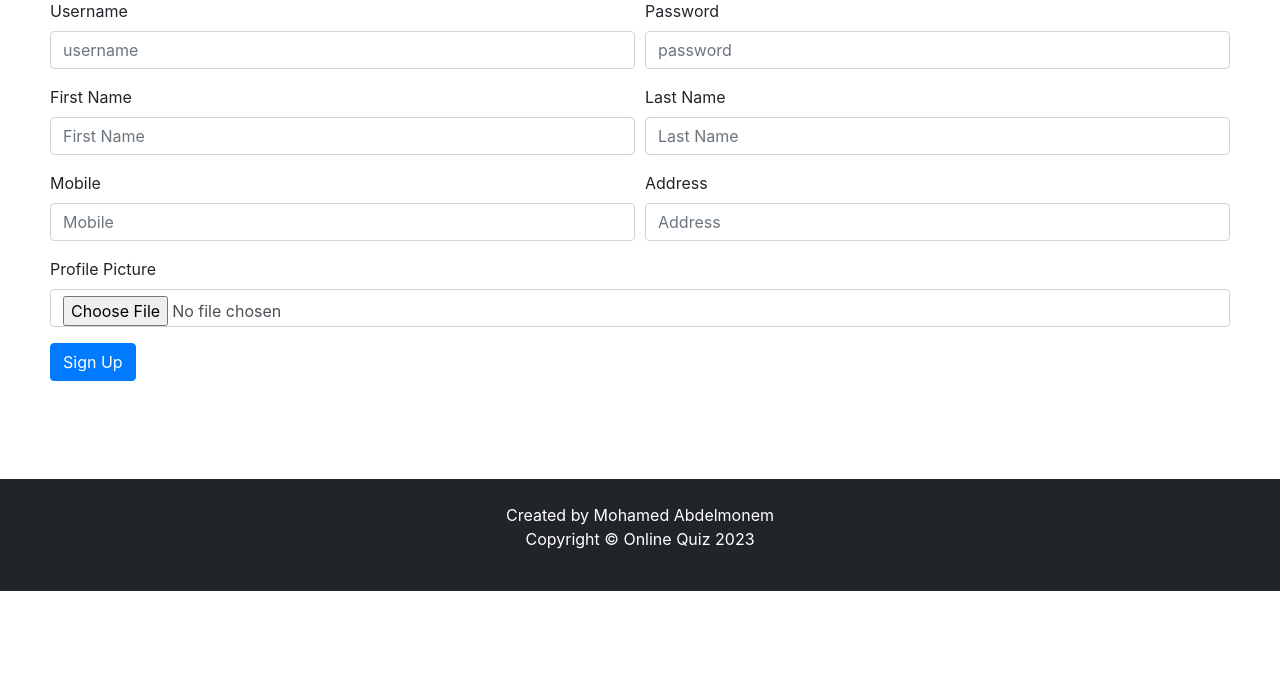
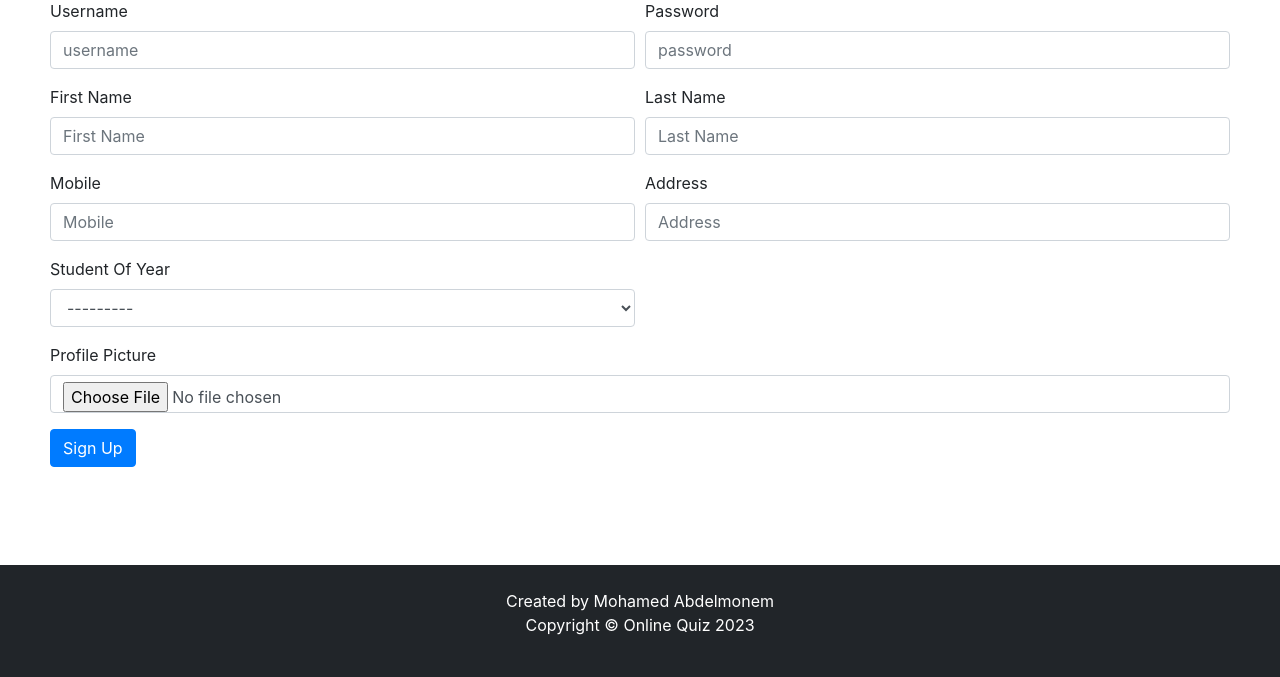
Before and after one commit to Mohamed00Abdelmonem/Dj_System_Quiz, a Django app: page /student/studentsignup in a window 1280 px wide. Shown: the part 157-834 px from the top of the page. Before the commit the page ends 748 px from the top, so only its background shows below. Run offline with Django 3.2, Linux system fonts and the light colour scheme; some libraries are stand-ins or nearby versions.

Commit message:
handeling pages student

```diff
--- a/quiz/forms.py
+++ b/quiz/forms.py
@@ -13,7 +13,7 @@ class TeacherSalaryForm(forms.Form):
 class CourseForm(forms.ModelForm):
     class Meta:
         model=models.Course
-        fields=['course_name','question_number','total_marks', 'duration']
+        fields=['course_name','question_number','total_marks', 'duration', 'year_of_study']
 
 class QuestionForm(forms.ModelForm):
 
--- a/student/forms.py
+++ b/student/forms.py
@@ -14,4 +14,4 @@ class StudentUserForm(forms.ModelForm):
 class StudentForm(forms.ModelForm):
     class Meta:
         model=models.Student
-        fields=['address','mobile','profile_pic']
+        fields = ['address', 'mobile', 'profile_pic', 'year_of_study']
--- a/student/views.py
+++ b/student/views.py
@@ -38,21 +38,64 @@ def student_signup_view(request):
 def is_student(user):
     return user.groups.filter(name='STUDENT').exists()
 
+
+
+# ----------------------------
+
+
+
+
+
+
+
+# @login_required(login_url='studentlogin')
+# @user_passes_test(is_student)
+# def student_dashboard_view(request):
+#     dict={
+
+#     'total_course':QMODEL.Course.objects.all().count(),
+#     'total_question':QMODEL.Question.objects.all().count(),
+#     }
+#     return render(request,'student/student_dashboard.html',context=dict)
+
+
+
 @login_required(login_url='studentlogin')
 @user_passes_test(is_student)
 def student_dashboard_view(request):
-    dict={
 
-    'total_course':QMODEL.Course.objects.all().count(),
-    'total_question':QMODEL.Question.objects.all().count(),
-    }
-    return render(request,'student/student_dashboard.html',context=dict)
+        # Get the student's year of study
+        student_year = request.user.student.year_of_study
+
+        # Filter courses based on the student's year of study
+        courses = QMODEL.Course.objects.filter(year_of_study=student_year)
+
+        context = {
+            'total_course': courses.count(),
+            'total_question': QMODEL.Question.objects.all().count(),
+            'courses': courses,
+        }
+        return render(request, 'student/student_dashboard.html', context)
+
+
+
+
+
+# ----------------------------
+
 
 @login_required(login_url='studentlogin')
 @user_passes_test(is_student)
 def student_exam_view(request):
-    courses=QMODEL.Course.objects.all()
+
+    student_year = request.user.student.year_of_study
+    courses = QMODEL.Course.objects.filter(year_of_study=student_year)
     return render(request,'student/student_exam.html',{'courses':courses})
+
+
+# ----------------------------
+
+
 
 @login_required(login_url='studentlogin')
 @user_passes_test(is_student)
@@ -65,6 +108,9 @@ def take_exam_view(request,pk):
         total_marks=total_marks + q.marks
 
     return render(request,'student/take_exam.html',{'course':course,'total_questions':total_questions,'total_marks':total_marks})
+
+
+
 
 @login_required(login_url='studentlogin')
 @user_passes_test(is_student)
@@ -107,8 +153,9 @@ def calculate_marks_view(request):
 @login_required(login_url='studentlogin')
 @user_passes_test(is_student)
 def view_result_view(request):
-    courses=QMODEL.Course.objects.all()
-    return render(request,'student/view_result.html',{'courses':courses})
+ student_year = request.user.student.year_of_study
+ courses = QMODEL.Course.objects.filter(year_of_study=student_year)
+ return render(request,'student/view_result.html',{'courses':courses})
 
 
 @login_required(login_url='studentlogin')
@@ -117,7 +164,7 @@ def check_marks_view(request,pk):
     course=QMODEL.Course.objects.get(id=pk)
     student = models.Student.objects.get(user_id=request.user.id)
     results= QMODEL.Result.objects.all().filter(exam=course).filter(student=student)
-    return render(request,'student/check_marks.html',{'results':results})
+    return render(request,'student/check_marks.html',{'results':results, 'course':course})
 
 @login_required(login_url='studentlogin')
 @user_passes_test(is_student)
--- a/templates/quiz/admin_add_course.html
+++ b/templates/quiz/admin_add_course.html
@@ -32,6 +32,9 @@
 
       <label for="total_marks">Duration</label>
       {% render_field courseForm.duration class="form-control" placeholder="20" %}
+
+      <label for="total_marks">Year Of Study</label>
+      {% render_field courseForm.year_of_study class="form-control" placeholder="one" %}
     </div>
 
 
--- a/templates/quiz/admin_view_course.html
+++ b/templates/quiz/admin_view_course.html
@@ -32,6 +32,7 @@
         <tr>
 
           <th>Course Name</th>
+          <th>year of study</th>
           <th>Total Question</th>
           <th>Total Marks</th>
           <th>Delete</th>
@@ -41,6 +42,7 @@
       <tr>
 
         <td> {{t.course_name}}</td>
+        <td> {{t.year_of_study}}</td>
         <td>{{t.question_number}}</td>
         <td>{{t.total_marks}}</td>
 
--- a/templates/student/check_marks.html
+++ b/templates/student/check_marks.html
@@ -42,7 +42,7 @@
       <tr>
 
         <td> {{t.exam}}</td>
-        <td> {{t.marks}}</td>
+        <td> {{t.marks}} / {{course.total_marks}}</td>
         <td>Attemp {{ forloop.counter }}</td>
         <td> {{t.date}}</td>
 
--- a/templates/student/studentsignup.html
+++ b/templates/student/studentsignup.html
@@ -54,6 +54,17 @@
         </div>
       </div>
 
+
+
+<div class="form-row">
+        <div class="form-group col-md-6">
+          <label for="mobile">Student Of Year</label>
+          {% render_field studentForm.year_of_study|attr:'required:true'  class="form-control" placeholder="Year" %}
+        </div>
+      </div>
+
+
+
       <div class="form-row">
         <div class="form-group col-md-12">
           <label for="profile_pic">Profile Picture</label>
```
Also changed, not shown: static/profile_pic/Student/8925fbdc-fcd5-4445-ab35-02f1db540f45.webp (added).
